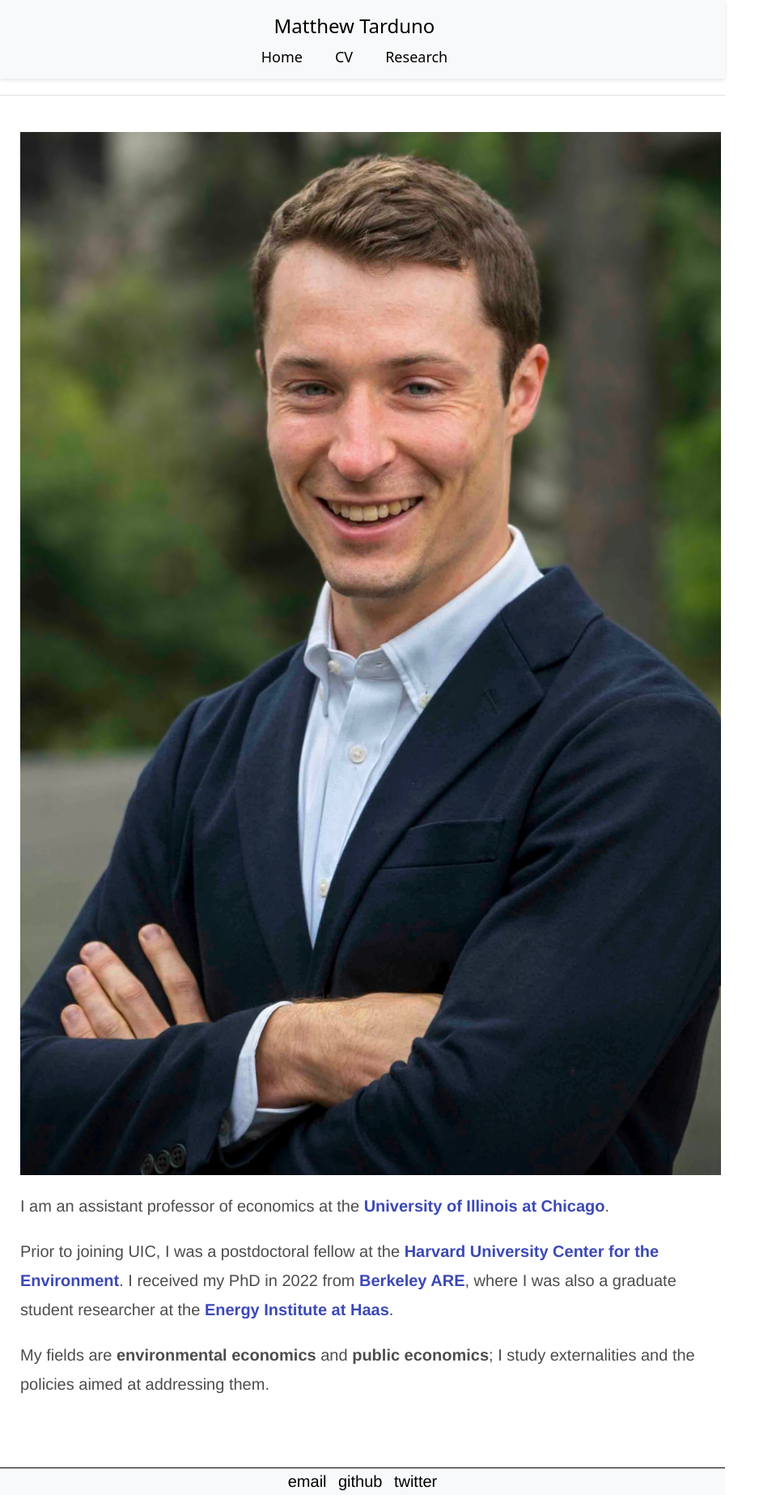
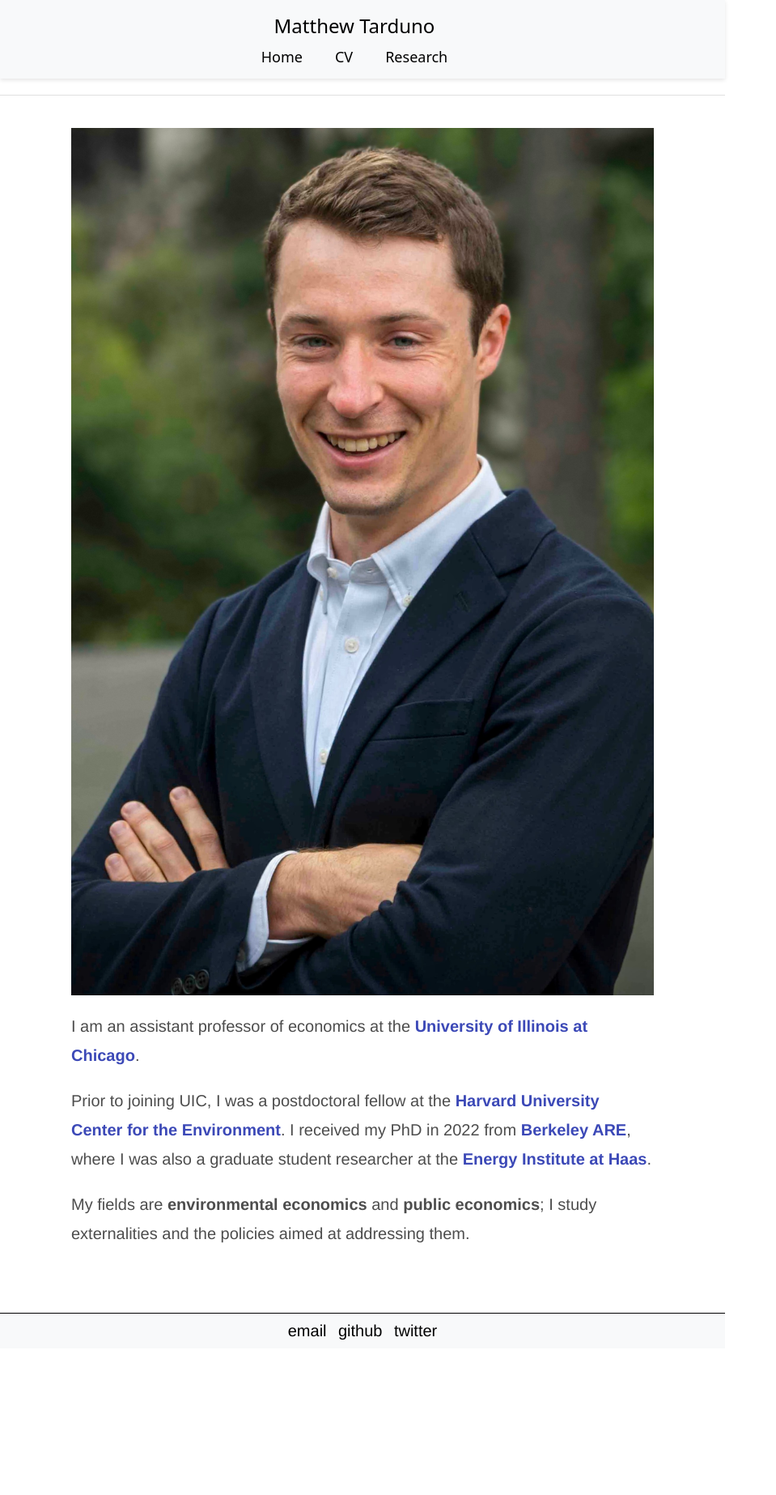
Before and after one commit to Matt-Tarduno/Matt-Tarduno.github.io, a Jekyll site: the page mobile/index.html, which Jekyll copies as it is, in a window 1280 px wide. Shown: the whole page at 81% size, without its empty margins (0-959 px from the left). Built offline with Jekyll 4.4.1, drawn with Linux system fonts in a browser that asks for light colours; after the commit the page ends 1665 px from its top, so only the background shows below that.

Commit message:
Update index.html

```diff
--- a/mobile/index.html
+++ b/mobile/index.html
@@ -2,41 +2,44 @@
 <html>
   <head>
     <title>Matt Tarduno</title>
-    <!-- link to main stylesheet -->
     <link rel="stylesheet" type="text/css" href="/css/main.css">
     <link rel="shortcut icon" type="image/png" href="favicon_m.png">
     <meta name="viewport" content="width=device-width, initial-scale=1">
     <style>
-      /* General layout and padding styles */
       body {
         font-family: Arial, sans-serif;
         margin: 0;
         padding: 0;
         box-sizing: border-box;
-        overflow-x: hidden; /* Prevent horizontal scroll on small devices */
+        overflow-x: hidden;
       }
 
       .topnav {
         background-color: #f8f9fa;
         display: flex;
-        flex-direction: column; /* Stack vertically */
-        align-items: center; /* Center horizontally */
+        flex-direction: column;
+        align-items: center;
         padding: 15px 30px;
         box-shadow: 0 2px 5px rgba(0, 0, 0, 0.1);
         text-align: center;
       }
+
       .topnav .name {
         font-size: 24px;
         font-family: 'Noto Sans', sans-serif;
         font-weight: 400;
         color: black;
         text-decoration: none;
-        margin-bottom: 10px; /* Space between name and nav links */
+        margin-bottom: 10px;
       }
+
       .topnav .nav-links {
         display: flex;
-        gap: 20px; /* Space between navigation links */
+        gap: 20px;
+        flex-wrap: wrap;
+        justify-content: center;
       }
+
       .topnav .nav-links a {
         font-size: 18px;
         font-family: 'Noto Sans', sans-serif;
@@ -44,44 +47,43 @@
         color: black;
         text-decoration: none;
       }
+
       hr {
         margin: 20px 0;
         border: 0;
         border-top: 1px solid #e0e0e0;
       }
 
-      /* Main content area */
       .main-content {
-        width: 100%; /* Ensure the content takes up the full width */
-        padding: 15px 10px; /* Reduce padding to maximize the use of space */
-        margin: 0; /* Remove margin to ensure it takes up the full width */
+        width: 100%;
+        padding: 20px 40px;
+        margin: 0 auto;
+        max-width: 800px;
+        box-sizing: border-box;
       }
 
-      /* Content specific styles */
       .content {
-        padding: 10px 15px; /* Padding around the content */
+        padding: 0;
         text-align: left;
-        width: 100%; /* Ensure the content takes up full width */
-        box-sizing: border-box; /* Include padding in width calculation */
+        width: 100%;
+        box-sizing: border-box;
       }
 
-      /* Adjust image within content */
       img {
-        max-width: 100%; /* Image takes full width */
+        max-width: 100%;
         height: auto;
         display: block;
-        margin: 0 auto 20px auto; /* Center the image with bottom margin */
+        margin: 0 auto 20px auto;
       }
 
-      /* Paragraph text styling */
       p {
-        font-size: 20px; /* Larger font size */
-        line-height: 1.8; /* Comfortable line spacing */
+        font-size: 20px;
+        line-height: 1.8;
       }
 
       footer {
         background-color: #f8f9fa;
-        padding: 5px;
+        padding: 10px;
         text-align: center;
         margin-top: 40px;
       }
@@ -107,35 +109,39 @@
         text-decoration: underline;
       }
 
-      /* Responsive design */
+      /* Responsive for tablets and mobile */
       @media screen and (max-width: 768px) {
         .topnav {
-          padding: 15px 25px;
+          padding: 12px 16px;
         }
+
         .topnav .name {
           font-size: 20px;
           margin-bottom: 8px;
         }
+
         .topnav .nav-links {
-          flex-direction: column; /* Stack nav links vertically on smaller screens */
-          gap: 8px;
+          flex-direction: row;
+          flex-wrap: wrap;
+          justify-content: center;
+          gap: 16px;
         }
+
         .topnav .nav-links a {
           font-size: 16px;
         }
 
         .main-content {
-          padding: 15px 5px;
+          padding: 16px;
         }
 
         .content {
-          padding: 5px 10px; /* Reduce padding for smaller screens */
-          font-size: 18px; /* Slightly smaller font size for mobile */
-          width: 100%; /* Ensure the content takes up full width */
+          padding: 0;
+          font-size: 18px;
         }
 
         p {
-          font-size: 18px; /* Slightly smaller text on mobile */
+          font-size: 18px;
         }
 
         footer {
@@ -152,28 +158,29 @@
         }
       }
 
-      /* Very small screens */
       @media screen and (max-width: 480px) {
         .topnav {
-          padding: 12px 20px;
+          padding: 12px 16px;
         }
+
         .topnav .name {
           font-size: 18px;
         }
+
         .topnav .nav-links a {
           font-size: 14px;
         }
 
         .main-content {
-          padding: 5px;
+          padding: 16px;
         }
 
         .content {
-          padding: 5px; /* Reduce padding on very small screens */
+          padding: 0;
         }
 
         p {
-          font-size: 16px; /* Even smaller text on very small screens */
+          font-size: 16px;
         }
 
         footer {
@@ -205,13 +212,12 @@
 
     <div class="main-content">
       <div class="content">
-        <!-- Content goes here -->
         <img src="https://matt-tarduno.github.io/assets/headshot.jpg" alt="Matt Tarduno headshot">
         <p>I am an assistant professor of economics at the <a href="https://econ.uic.edu/" target="_blank"><strong>University of Illinois at Chicago</strong></a>.</p>
         <p>Prior to joining UIC, I was a postdoctoral fellow at the <a href="https://environment.harvard.edu/" target="_blank"><strong>Harvard University Center for the Environment</strong></a>. I received my PhD in 2022 from <a href="https://are.berkeley.edu/" target="_blank"><strong>Berkeley ARE</strong></a>, where I was also a graduate student researcher at the <a href="https://ei.haas.berkeley.edu/" target="_blank"><strong>Energy Institute at Haas</strong></a>.</p>
         <p>My fields are <strong>environmental economics</strong> and <strong>public economics</strong>; I study externalities and the policies aimed at addressing them.</p>
       </div>
-    </div><!-- /.main-content -->
+    </div>
 
     <footer>
       <ul>
@@ -220,5 +226,6 @@
         <li><a href="https://twitter.com/matttarduno" target="_blank">twitter</a></li>
       </ul>
     </footer>
+
   </body>
 </html>
```
Lines whose indentation alone changed are shown as unchanged.
